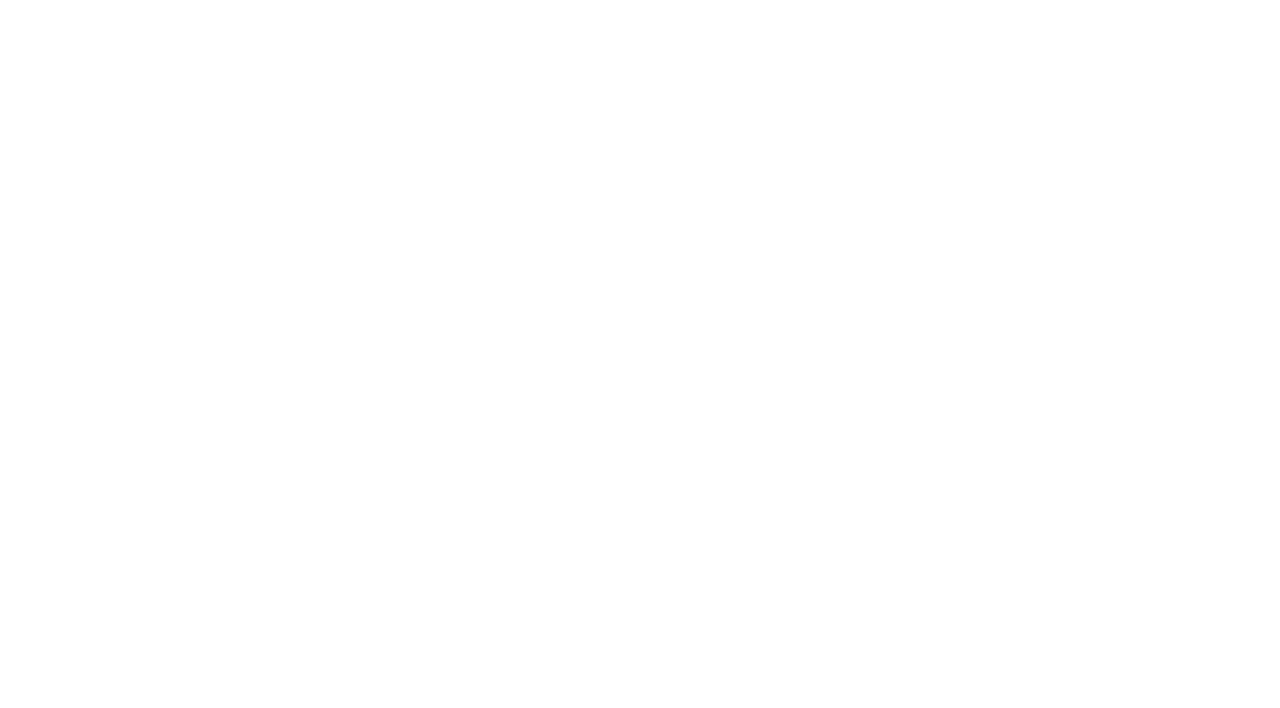
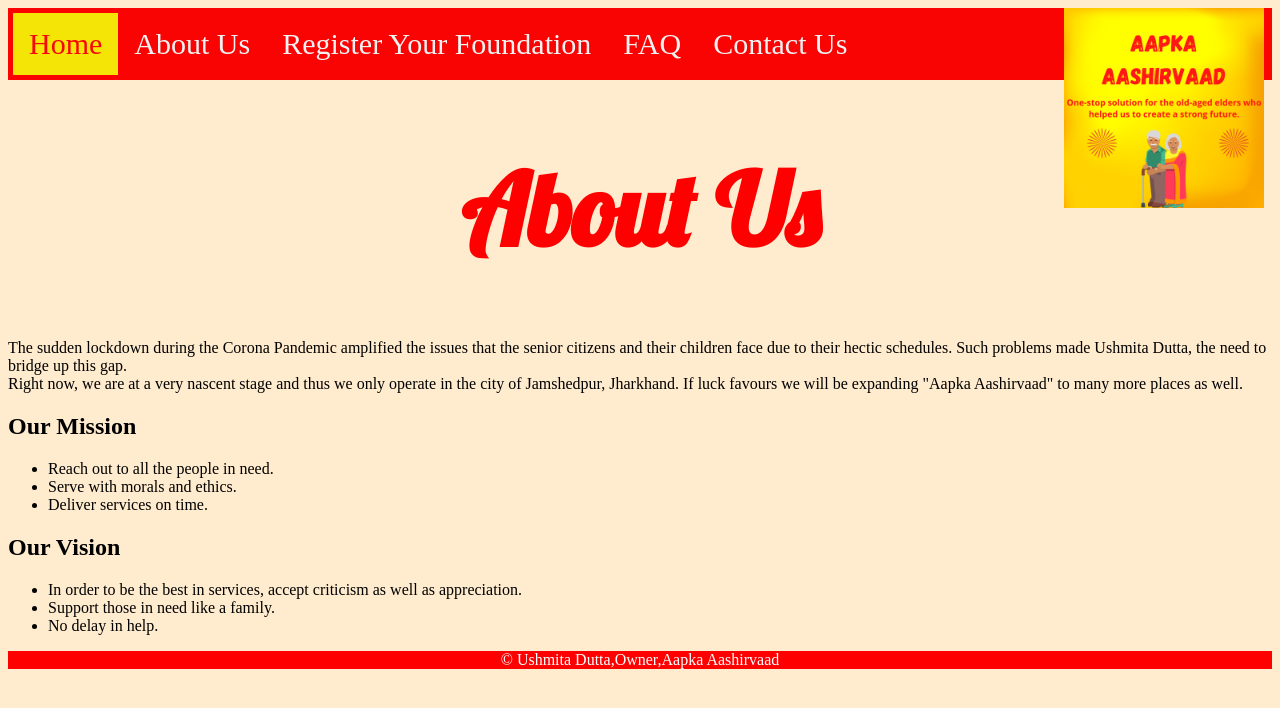
Before and after one commit to ushmita4/Aapka-Aashirvaad, a plain HTML site: page about.html in a window 1280 px wide. Drawn offline with Linux system fonts and the light colour scheme.

Commit message:
Updated Website

```diff
--- a/about.html
+++ b/about.html
@@ -4,9 +4,51 @@
     <meta charset="UTF-8">
     <meta http-equiv="X-UA-Compatible" content="IE=edge">
     <meta name="viewport" content="width=device-width, initial-scale=1.0">
-    <title>About</title>
+    <title>About Us</title>
+    <link rel="stylesheet" href="style.css">
+    <link href="https://fonts.googleapis.com/css?family=Lobster" rel="stylesheet" type="text/css">
 </head>
 <body>
-
+    <div class="topnav column">
+        <a class="active" href="index.html">Home</a>
+        <a href="about.html">About Us</a>
+        <a href="#contact">Register Your Foundation</a>
+        <a href="#about">FAQ</a>
+        <a href="#">Contact Us</a>
+        <div class="topright">
+          <img src="Beauty/Aapka Aashirvaad.png" alt="Aapka Aashirvaad Logo" width="200px" height="200px">
+          </div>
+      </div>
+      <div>
+        <h1>About Us</h1>
+      </div>
+      <div>
+          <p>
+            The sudden lockdown during the Corona Pandemic amplified the issues that the senior citizens and their children face due to their hectic schedules.
+            Such problems made Ushmita Dutta, the need to bridge up this gap.<br> Right now, we are at a very nascent stage and thus we only operate in the city of Jamshedpur, Jharkhand.
+            If luck favours we will be expanding "Aapka Aashirvaad" to many more places as well.
+          </p>
+      </div>
+      <div>
+        <h2>Our Mission</h2>
+        <ul>
+            <li>Reach out to all the people in need.
+            </li>
+            <li>Serve with morals and ethics.</li>
+            <li>Deliver services on time.</li>
+          </ul>
+      </div>
+      <div>
+        <h2>Our Vision</h2>
+        <ul>
+            <li>In order to be the best in services, accept criticism as well as appreciation.
+            </li>
+            <li>Support those in need like a family.</li>
+            <li>No delay in help.</li>
+          </ul>
+      </div>
+      <div class="footer">
+        <p>© Ushmita Dutta,Owner,Aapka Aashirvaad</p>
+      </div>
 </body>
 </html>
--- /dev/null
+++ b/style.css
@@ -0,0 +1,65 @@
+h1{
+    font-family: Lobster;
+    text-align: center;
+    color: red;
+    font-size: 100px;
+        }
+      body{
+          background-color: blanchedalmond;
+      }
+      .topright {
+  position: absolute;
+  top: 8px;
+  right: 16px;
+  font-size: 18px;
+}
+.topnav {
+  overflow: hidden;
+  background-color: rgb(250, 3, 3);
+  padding: 76px;
+}
+
+.topnav a {
+  float: left;
+  color: #f2f2f2;
+  text-align: center;
+  padding: 14px 16px;
+  text-decoration: none;
+  font-size: 30px;
+}
+
+.topnav a:hover {
+  background-color: #ddd;
+  color: black;
+}
+
+.topnav a.active {
+  background-color: #f5e507;
+  color: rgb(247, 8, 8);
+}
+
+.footer {
+   left: 0;
+   bottom: 0;
+   width: 100%;
+   background-color: red;
+   color: white;
+   text-align: center;
+}
+* {
+  box-sizing: border-box;
+}
+
+.row {
+  display: flex;
+}
+
+.column {
+  flex: 33.33%;
+  padding: 5px;
+}
+@media screen and (max-width: 500px) {
+  .column {
+    width: 100%;
+  }
+}
```
Also changed, not shown: index.html (+2 -69 lines).
